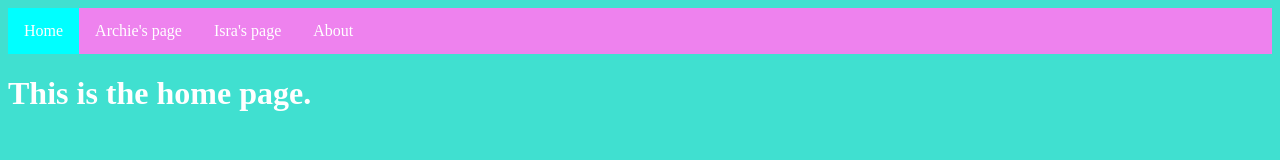
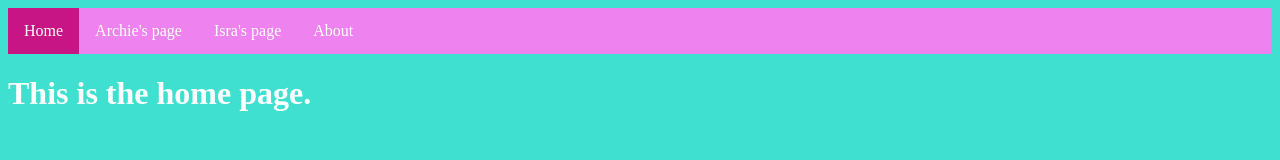
Before and after one commit to isranaweed/interactivemagazine, a plain HTML site: page index.html in a window 1280 px wide. In both pictures the pointer is over the link "Home". Drawn offline with Linux system fonts and the light colour scheme.

Commit message:
Update index.html

```diff
--- a/index.html
+++ b/index.html
@@ -29,7 +29,7 @@
     }
 /* Change the link color to cyan on hover */
 li a:hover {
-  background-color: cyan;
+  background-color: mediumvioletred;
 }
   </style>
   <body>
```
